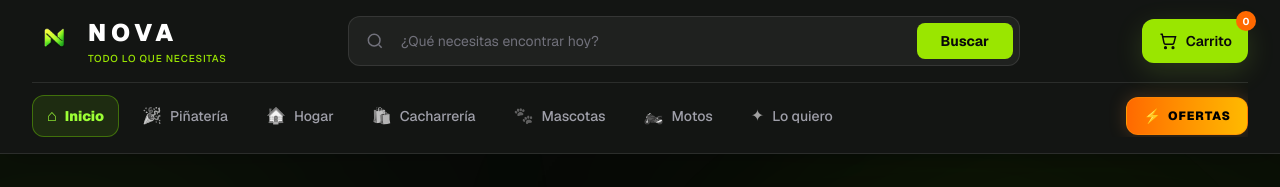
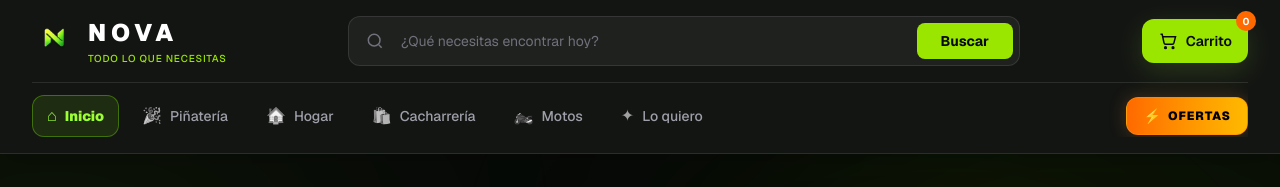
Before and after one commit to cgomezcardenas15-2/tienda-web, a Next.js app: page / in a window 1280 px wide. Shown: the top 187 px of the page. Built offline with nearby package versions, Linux system fonts and the light colour scheme; no server answers; the database is empty.

Commit message:
Retira Mascotas del menú principal

```diff
--- a/app/components/Navbar.tsx
+++ b/app/components/Navbar.tsx
@@ -140,7 +140,6 @@ export default function Navbar() {
             { href: "/categoria/pinateria", texto: "Piñatería", icono: "🎉" },
             { href: "/categoria/hogar", texto: "Hogar", icono: "🏠" },
             { href: "/categoria/cacharreria", texto: "Cacharrería", icono: "🛍️" },
-            { href: "/categoria/mascotas", texto: "Mascotas", icono: "🐾" },
             { href: "/categoria/motos", texto: "Motos", icono: "🏍️" },
             { href: "/lo-quiero", texto: "Lo quiero", icono: "✦" },
           ].map((item) => {
```
